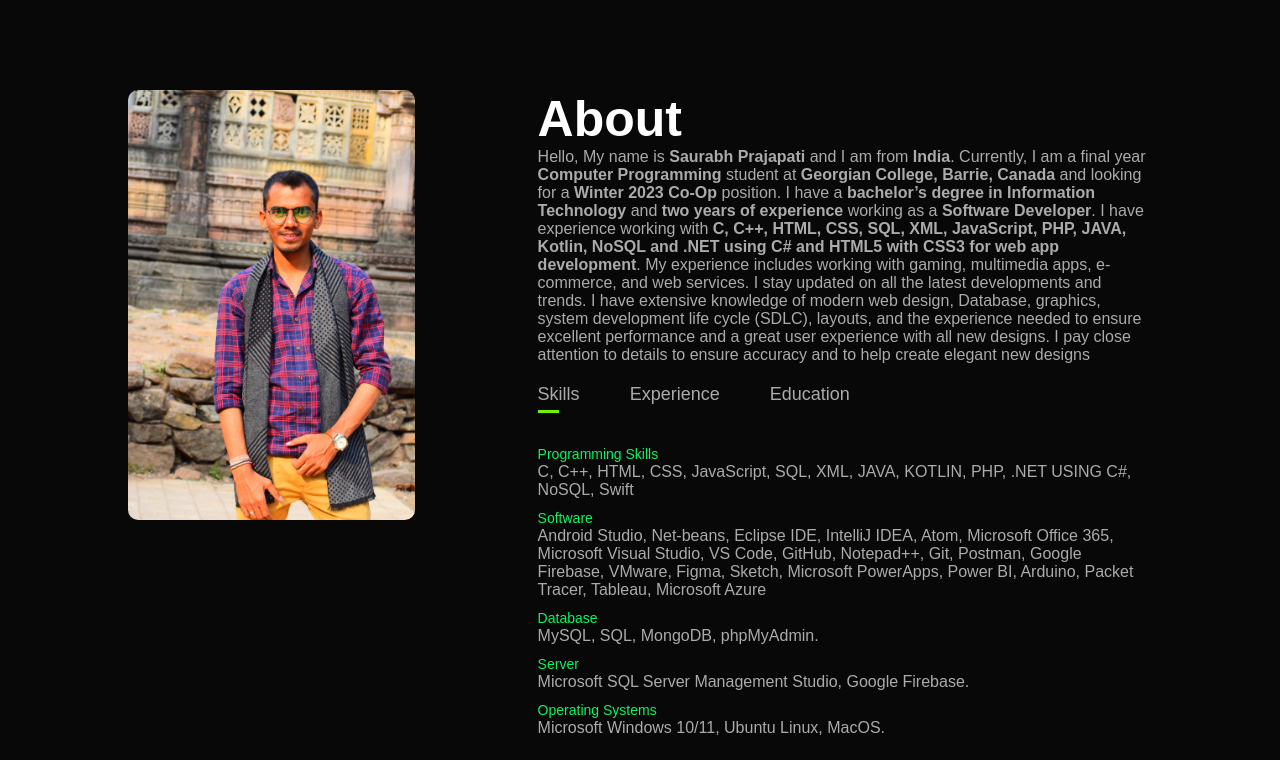
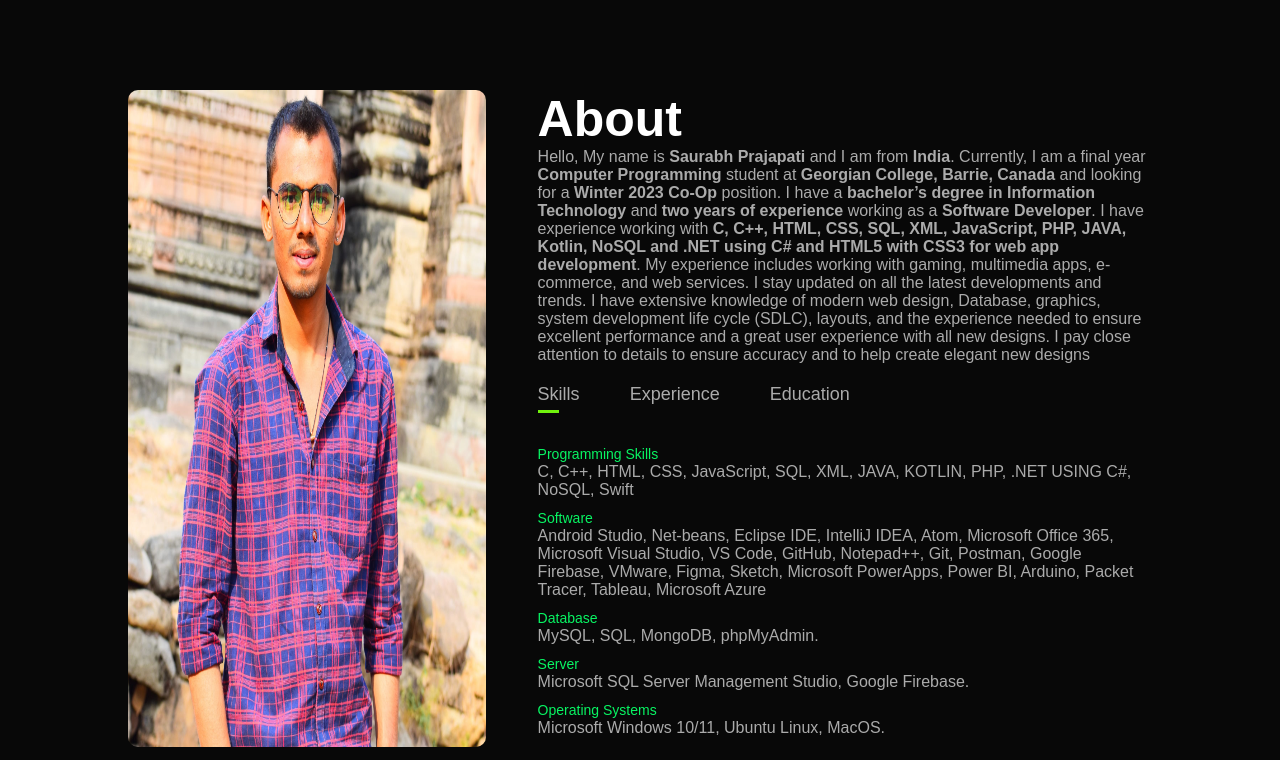
Before and after one commit to Gabbar-127/Saurabh_Prajapati-Portfolio, a plain HTML site: page index.html in a window 1280 px wide. Shown: the part 800-1560 px from the top of the page. Drawn offline with Linux system fonts and the light colour scheme.

Commit message:
Info Update

```diff
--- a/index.html
+++ b/index.html
@@ -38,7 +38,7 @@
         <div class="container">
             <div class="row">
                 <div class="about-col-1">
-                    <img src="images/saurabh_user.jpeg">
+                    <img src="images/saurabh_back.jpeg">
                 </div>
                 <div class="about-col-2">
                     <h1 class="sub-title">About</h1>
--- a/style.css
+++ b/style.css
@@ -105,7 +105,8 @@ nav ul li a:hover::after {
 
 .about-col-1 img {
 
-    width: 80%;
+    width: 100%;
+    height: 100%;
     border-radius: 10px;
 }
 
```
Also changed, not shown: 2 other files.
